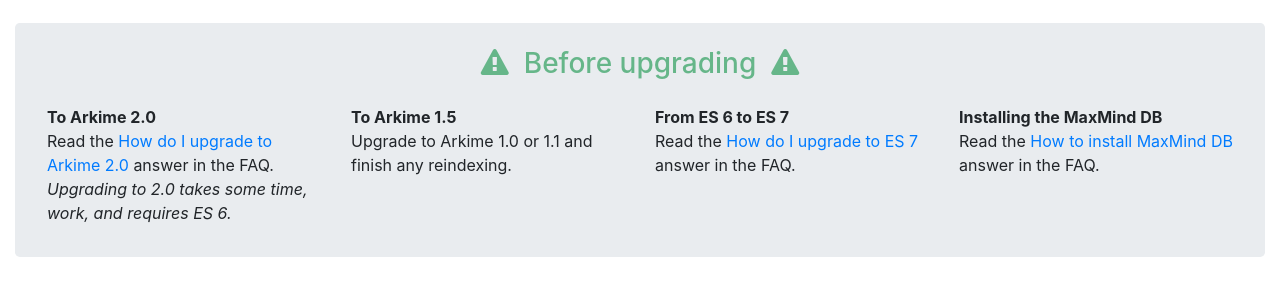
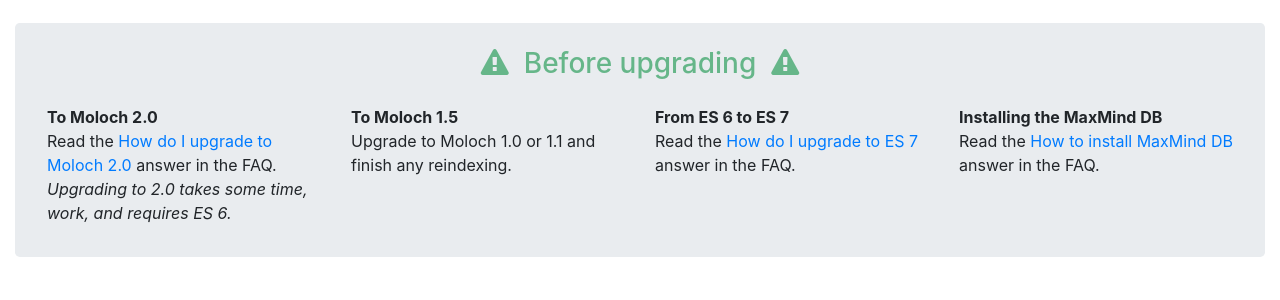
Before and after one commit to arkime/arkimeweb, a Jekyll site: the page built from downloads.html, in a window 1280 px wide. Shown: the part 161-461 px from the top of the page. Built offline with Jekyll 4.4.1, drawn with Linux system fonts in a browser that asks for light colours.

Commit message:
Old Moloch builds keep Moloch name

```diff
--- a/downloads.html
+++ b/downloads.html
@@ -91,12 +91,12 @@
           <div class="row pb-2">
             <div class="col-lg-3 col-md-6">
               <p>
-                <strong>To Arkime 2.0</strong>
+                <strong>To Moloch 2.0</strong>
                 <br>
                 Read the
                 <a class="no-decoration"
                   href="faq#how_do_i_upgrade_to_arkime_2">
-                  How do I upgrade to Arkime 2.0
+                  How do I upgrade to Moloch 2.0
                 </a>
                 answer in the FAQ.
                 <br>
@@ -107,9 +107,9 @@
             </div>
             <div class="col-lg-3 col-md-6">
               <p>
-                <strong>To Arkime 1.5</strong>
+                <strong>To Moloch 1.5</strong>
                 <br>
-                Upgrade to Arkime 1.0 or 1.1 and finish any reindexing.
+                Upgrade to Moloch 1.0 or 1.1 and finish any reindexing.
               </p>
             </div>
             <div class="col-lg-3 col-md-6">
--- a/downloads.js
+++ b/downloads.js
@@ -38,8 +38,9 @@
 
       // group by version
       if (!downloads.hasOwnProperty(uniqueVers)) {
+        let title = (uniqueVers.match(/^([0-1]|2\.[0-4])/) ? 'Moloch' : 'Arkime');
         downloads[uniqueVers] = {
-          title     : `Arkime ${uniqueVers}`,
+          title     : `${title} ${uniqueVers}`,
           downloads : [download],
           modified  : time
         };
```
